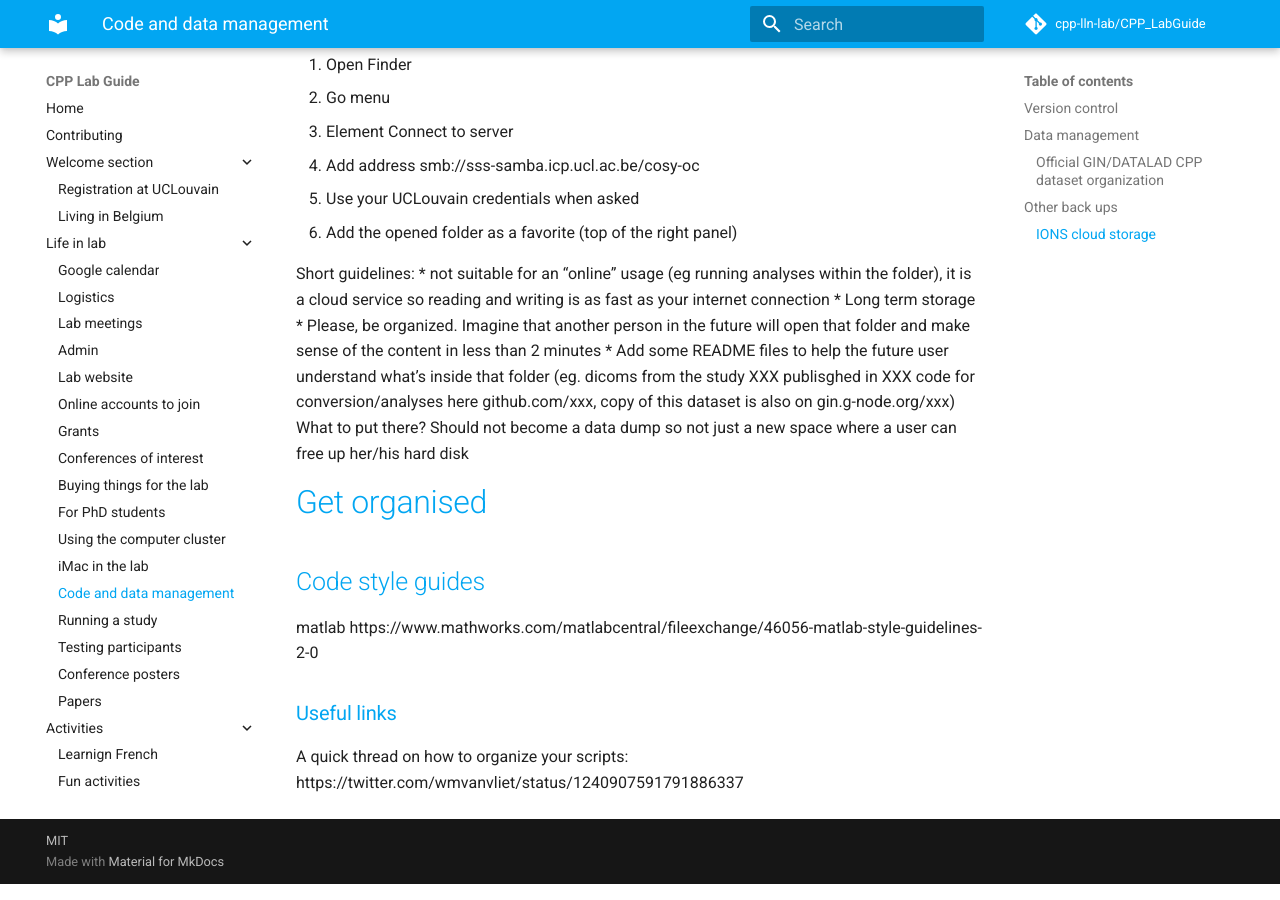
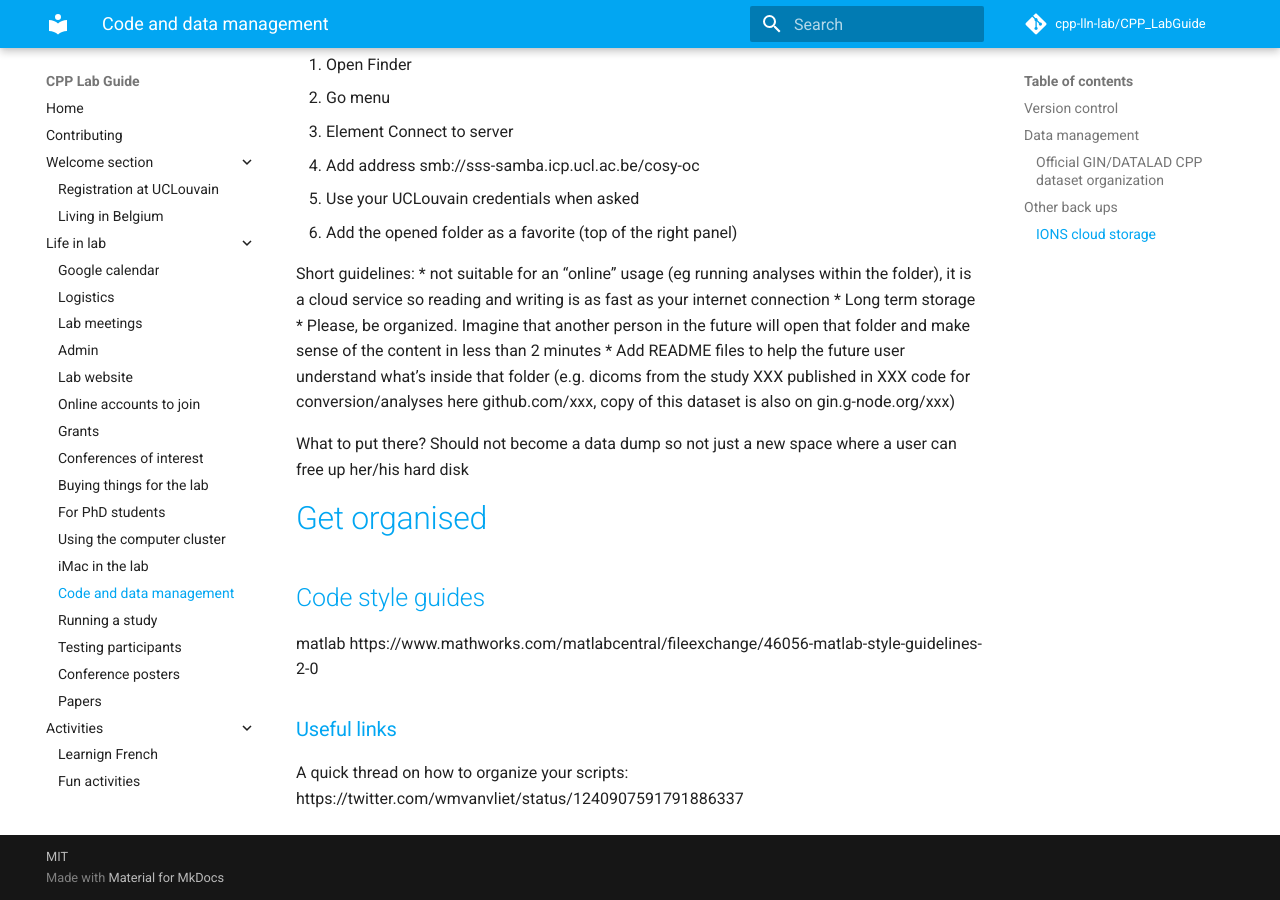
Before and after one commit to cpp-lln-lab/CPP_LabGuide, an MkDocs documentation site: the page built from doc/code_and_data_management.md, in a window 1280 px wide and 900 px high, scrolled down 1371 px. Built offline with MkDocs 1.6.1 and Material for MkDocs 9.7.7, drawn with Linux system fonts in a browser that asks for light colours; comment, search, counter and statistics services are not loaded.

Commit message:
Update doc/code_and_data_management.md
Co-authored-by: Filippo Cerpelloni <filippo.cerpelloni@gmail.com>

```diff
--- a/doc/code_and_data_management.md
+++ b/doc/code_and_data_management.md
@@ -69,7 +69,8 @@ Short guidelines:
 * not suitable for an “online” usage (eg running analyses within the folder), it is a cloud service so reading and writing is as fast as your internet connection
 * Long term storage
 * Please, be organized. Imagine that another person in the future will open that folder and make sense of the content in less than 2 minutes
-* Add some README files to help the future user understand what’s inside that folder (eg. dicoms from the study XXX publisghed in XXX code for conversion/analyses here github.com/xxx, copy of this dataset is also on gin.g-node.org/xxx)
+* Add README files to help the future user understand what’s inside that folder (e.g. dicoms from the study XXX published in XXX code for conversion/analyses here github.com/xxx, copy of this dataset is also on gin.g-node.org/xxx)
+
 What to put there? Should not become a data dump so not just a new space where a user can free up her/his hard disk
 
 
```
